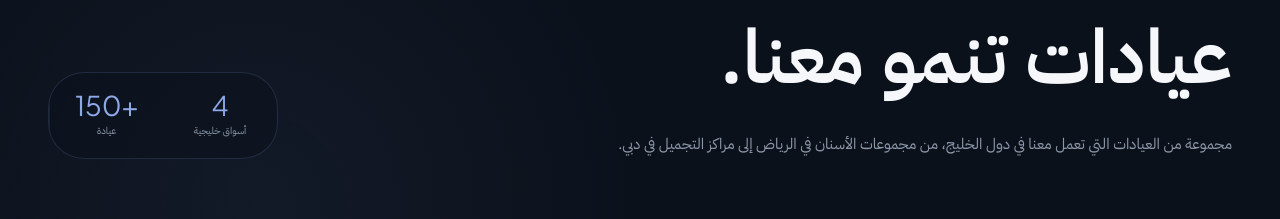
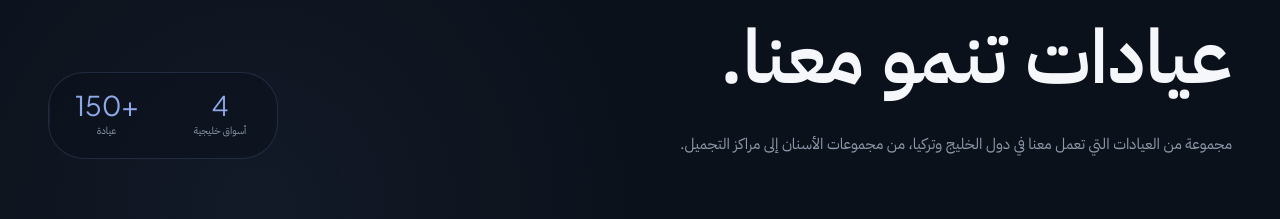
Before and after one commit to ibraham7/clinova, a React (Vite) app: page / in a window 1280 px wide. Shown: the part 8240-8459 px from the top of the page. Built offline with nearby package versions, Linux system fonts and the light colour scheme.

Commit message:
Include Turkey and remove city-specific partner description

```diff
--- a/src/components/PartnersSection/PartnersSection.tsx
+++ b/src/components/PartnersSection/PartnersSection.tsx
@@ -181,8 +181,8 @@ function PartnersSection() {
                             }}
                         >
                             مجموعة من العيادات التي تعمل معنا في دول
-                            الخليج، من مجموعات الأسنان في الرياض إلى
-                            مراكز التجميل في دبي.
+                            الخليج وتركيا، من مجموعات الأسنان إلى
+                            مراكز التجميل.
                         </Typography>
                     </Box>
 
```
